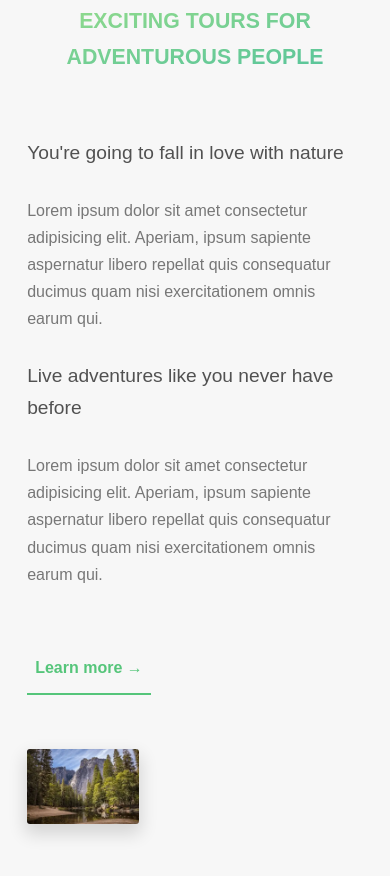
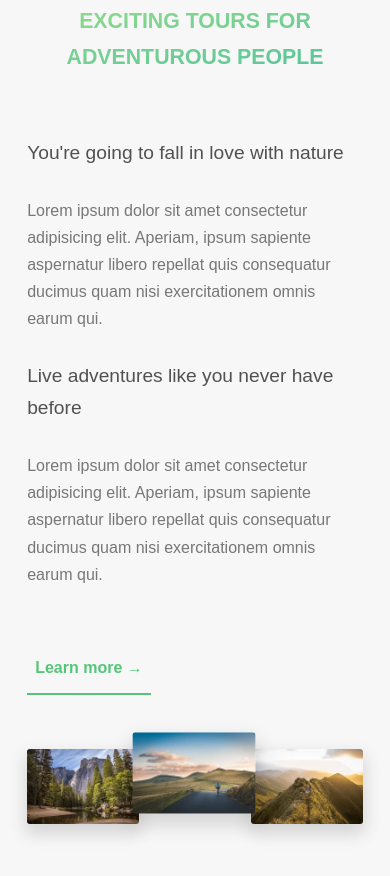
Before and after one commit to Daniel-io/course-project-natours, a website: page docs/index.html in a window 390 px wide. Shown: the part 600-1476 px from the top of the page. Drawn offline with nearby package versions, Linux system fonts and the light colour scheme.

Commit message:
Finish responsive img

```diff
--- a/docs/index.html
+++ b/docs/index.html
@@ -99,9 +99,27 @@
                            img/nat-1-large.webp       500w">
 
 
+              <img class="c-composition__img c-composition__img--two" src="img/nat-2-large-2x.webp" alt="nature"
 
-              <!-- <img class="c-composition__img c-composition__img--two" src="img/nat-2-large.webp" alt="nature"> -->
-              <!-- <img class="c-composition__img c-composition__img--three" src="img/nat-3-large.webp" alt="nature"> -->
+                   sizes="(min-width: 30em) 141px,
+                          (min-width: 64em) 246px,
+                          (min-width: 75em) 287px"
+
+                  srcset="img/nat-2-small.webp       123w,
+                          img/nat-2-small-2x.webp    246w,
+                          img/nat-2-large.webp       500w">
+
+
+              <img class="c-composition__img c-composition__img--three" src="img/nat-3-large-2x.webp" alt="nature"
+
+                  sizes="(min-width: 30em) 141px,
+                         (min-width: 64em) 246px,
+                         (min-width: 75em) 287px"
+
+                  srcset="img/nat-3-small.webp       123w,
+                          img/nat-3-small-2x.webp    246w,
+                          img/nat-3-large.webp       500w">
+
 
             </div>
 
```
Lines whose indentation alone changed are shown as unchanged.
